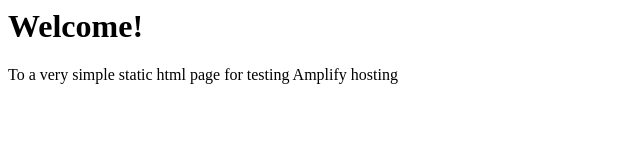
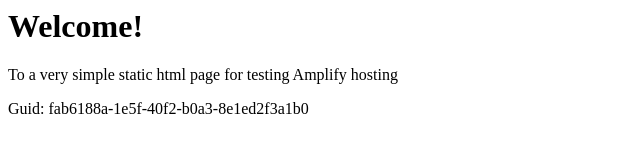
Before and after one commit to aws-aemilia-gru/Github-PR-Commit-Integration-Test-DoNotTouch-GitHubAutoBuildPrPreviewCanaryTest-v1-prod-sa-east-1, a website: page src/index.html in a window 1280 px wide. Shown: the whole page, without its empty margins (0-640 px from the left). Drawn offline with Linux system fonts and the light colour scheme.

Commit message:
commit from integ tests

```diff
--- a/src/index.html
+++ b/src/index.html
@@ -1,3 +1,5 @@
+
+
 <html lang="en">
 
 <head>
@@ -10,6 +12,6 @@
 <body>
     <h1>Welcome!</h1>
     <p>To a very simple static html page for testing Amplify hosting</p>
-</body>
+    <p>Guid: fab6188a-1e5f-40f2-b0a3-8e1ed2f3a1b0</p></body>
 
 </html>
```
